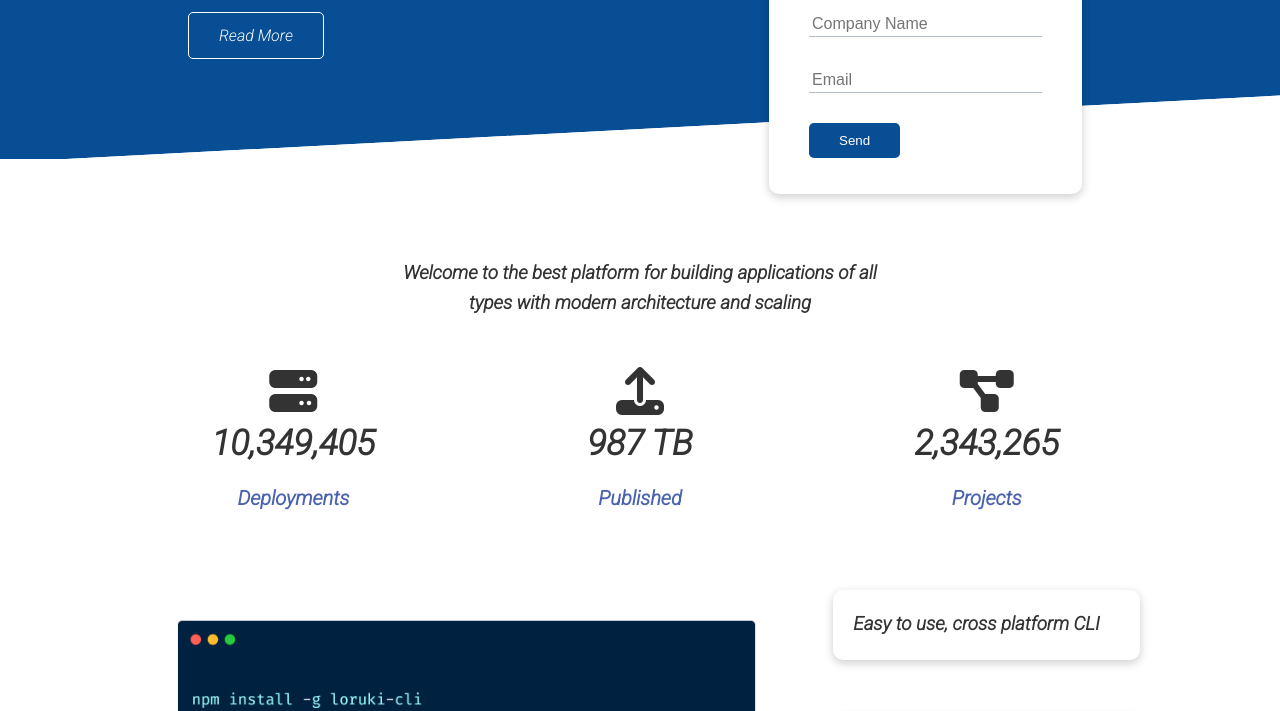
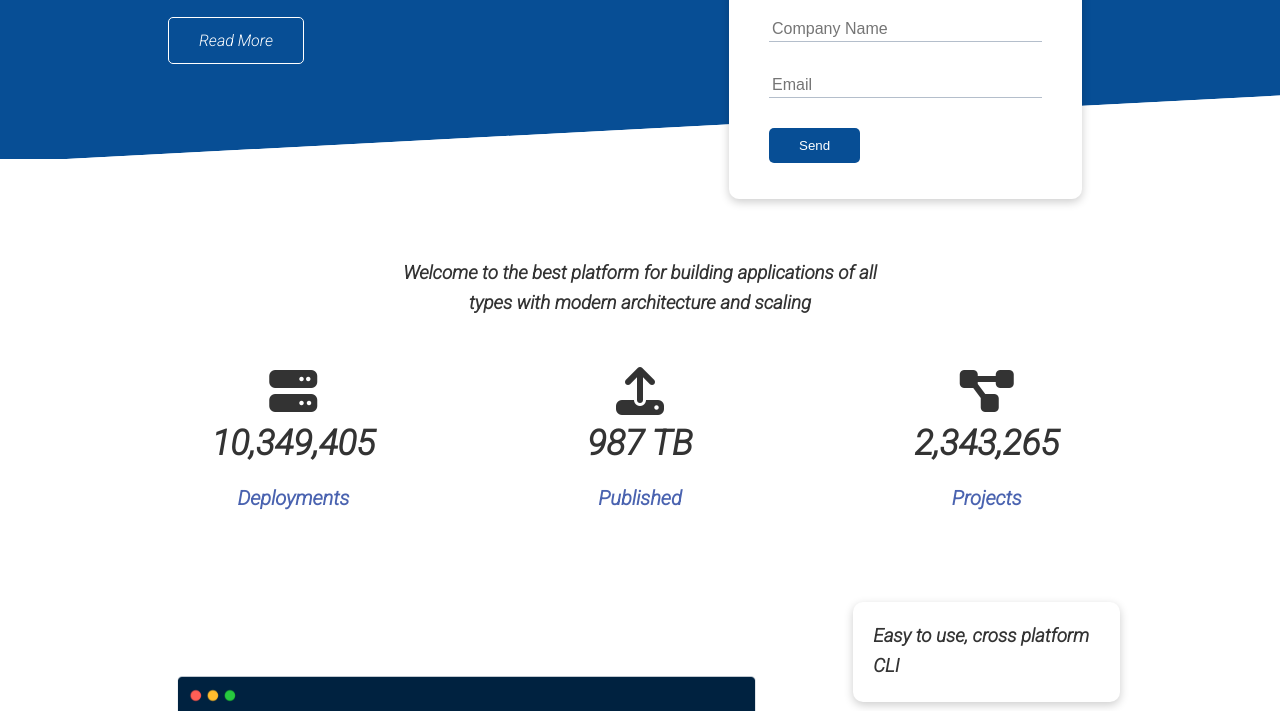
Before and after one commit to Sagargupta16/loruki-website-master, a plain HTML site: page index.html in a window 1280 px wide. Shown: the part 311-1022 px from the top of the page. Drawn offline with Linux system fonts and the light colour scheme.

Commit message:
Commit-3

```diff
--- a/css/utilities.css
+++ b/css/utilities.css
@@ -1,8 +1,26 @@
+/* Utilities */
+
 .container {
   max-width: 1100px;
   margin: 0 auto;
   overflow: auto;
   padding: 0 40px;
+}
+
+.flex {
+  display: flex;
+  justify-content: center;
+  align-items: center;
+  height: 100%;
+}
+
+.grid {
+  display: grid;
+  grid-template-columns: repeat(2, 1fr);
+  grid-gap: 20px;
+  justify-content: center;
+  align-items: center;
+  height: 100%;
 }
 
 .card {
@@ -11,7 +29,7 @@
   border-radius: 10px;
   box-shadow: 0 3px 10px rgba(0, 0, 0, 0.2);
   padding: 20px;
-  margin: 10px;
+  margin: 30px;
 }
 
 .btn {
@@ -138,14 +156,6 @@
   height: 100%;
 }
 
-.grid {
-  display: grid;
-  grid-template-columns: repeat(2, 1fr);
-  gap: 20px;
-  justify-content: center;
-  align-items: center;
-  height: 100%;
-}
 
 .grid-3 {
   grid-template-columns: repeat(3, 1fr);
```
